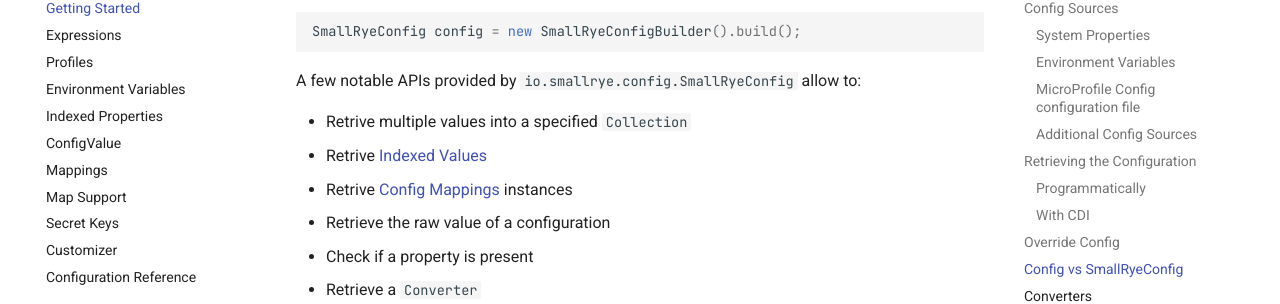
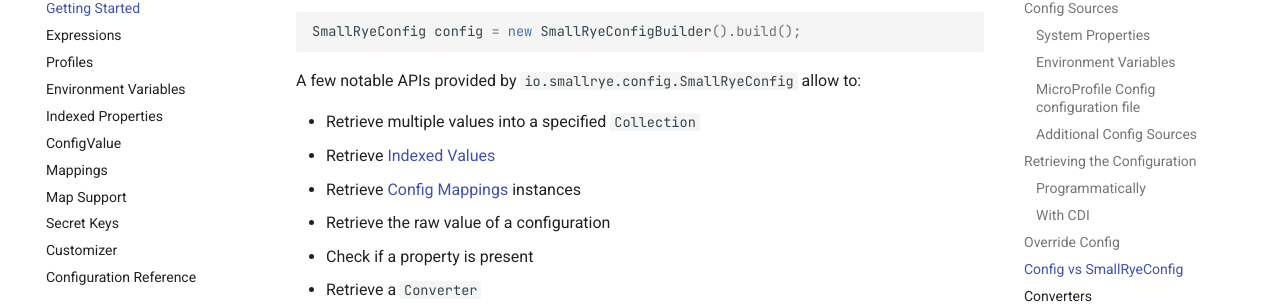
Before and after one commit to smallrye/smallrye-config, an MkDocs documentation site: the page built from documentation/src/main/docs/config/getting-started.md, in a window 1280 px wide and 900 px high, scrolled down 3215 px. Shown: the part 148-452 px from the top of the window. Built offline with MkDocs 1.6.1 and Material for MkDocs 9.7.7, drawn with Linux system fonts in a browser that asks for light colours; comment, search, counter and statistics services are not loaded; the version menu is left out.

Commit message:
fix: typos

```diff
--- a/documentation/src/main/docs/config/getting-started.md
+++ b/documentation/src/main/docs/config/getting-started.md
@@ -131,9 +131,9 @@
 
 A few notable APIs provided by `io.smallrye.config.SmallRyeConfig` allow to:
 
-- Retrive multiple values into a specified `Collection`
-- Retrive [Indexed Values](indexed-properties.md)
-- Retrive [Config Mappings](mappings.md) instances
+- Retrieve multiple values into a specified `Collection`
+- Retrieve [Indexed Values](indexed-properties.md)
+- Retrieve [Config Mappings](mappings.md) instances
 - Retrieve the raw value of a configuration
 - Check if a property is present
 - Retrieve a `Converter`
```
